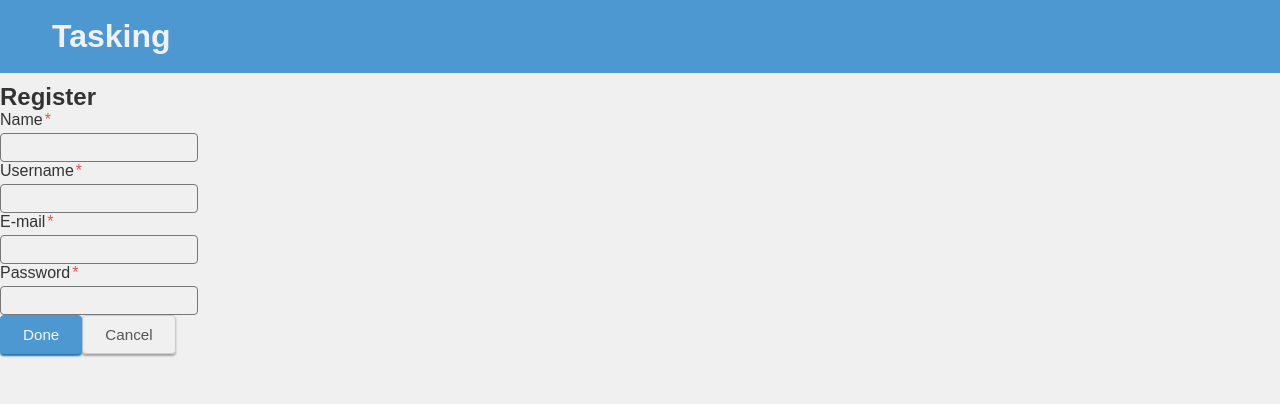
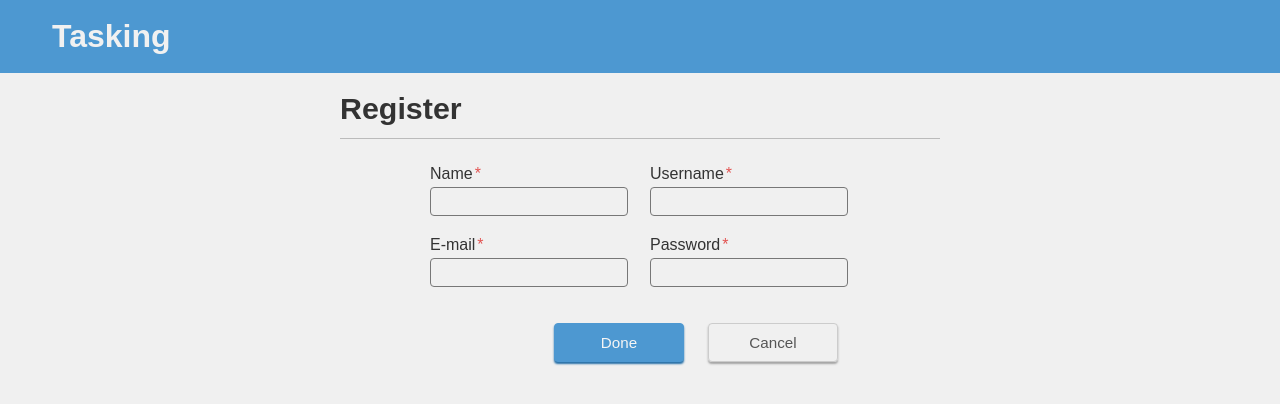
Before and after one commit to Gabriel-JM/tasking, a React (Create React App) app in the folder web/: page /register in a window 1280 px wide. Shown: the top 404 px of the page. Built offline with nearby package versions, Linux system fonts and the light colour scheme; no server answers.

Commit message:
Styling Register page

```diff
--- a/web/src/index.css
+++ b/web/src/index.css
@@ -26,7 +26,7 @@
 body {
   color: var(--font-color);
   background-color: var(--bg-color);
-  font-family: sans-serif;
+  font-family: 'Cascadia Code Light', sans-serif;
   -webkit-font-smoothing: antialiased;
   -moz-osx-font-smoothing: grayscale;
 }
--- a/web/src/pages/Register/index.tsx
+++ b/web/src/pages/Register/index.tsx
@@ -5,6 +5,8 @@ import { Link } from 'react-router-dom'
 import InputField from '../../components/Forms/InputField'
 import { getInputFieldError } from '../../utils'
 import { schema } from './form-validation'
+import loginService from '../../services/login'
+import './register.css'
 
 interface RegisterData {
   name: string
@@ -19,14 +21,16 @@ function Register() {
   })
 
   async function onFormSubmit(data: RegisterData) {
-    console.log(data)
+    const response = await loginService.register(data)
+
+    console.log(response, data)
   }
 
   return (
     <section className="register-container">
-      <h2>Register</h2>
+      <h2 className="register-title">Register</h2>
 
-      <form onSubmit={handleSubmit(onFormSubmit)}>
+      <form className="register-form" onSubmit={handleSubmit(onFormSubmit)}>
         <InputField
           required
           label="Name"
@@ -57,10 +61,12 @@ function Register() {
           errors={getInputFieldError(errors.password)}
         />
 
-        <button className="btn primary">Done</button>
-        <Link to="/">
-          <button className="btn">Cancel</button>
-        </Link>
+        <div className="register-form-actions">
+          <button className="btn primary">Done</button>
+          <Link to="/">
+            <button className="btn">Cancel</button>
+          </Link>
+        </div>
       </form>
     </section>
   )
--- /dev/null
+++ b/web/src/pages/Register/register.css
@@ -0,0 +1,37 @@
+.register-container {
+  max-width: var(--container-size);
+  width: 600px;
+  margin: auto;
+}
+
+.register-title {
+  font-size: 1.9rem;
+  padding: 8px 0 12px;
+  border-bottom: 1px solid var(--container-border-color);
+  width: 100%;
+  margin-bottom: 26px;
+}
+
+.register-form {
+  display: grid;
+  justify-content: center;
+  grid-template-columns: repeat(2, 200px);
+  gap: 20px;
+}
+
+.register-form .input-container {
+  width: 100%;
+}
+
+.register-form-actions {
+  margin-top: 16px;
+  grid-column: 1 / 3;
+  display: flex;
+  justify-content: flex-end;
+  align-items: center;
+}
+
+.register-form-actions button {
+  margin: 0 12px;
+  width: 130px;
+}
```
